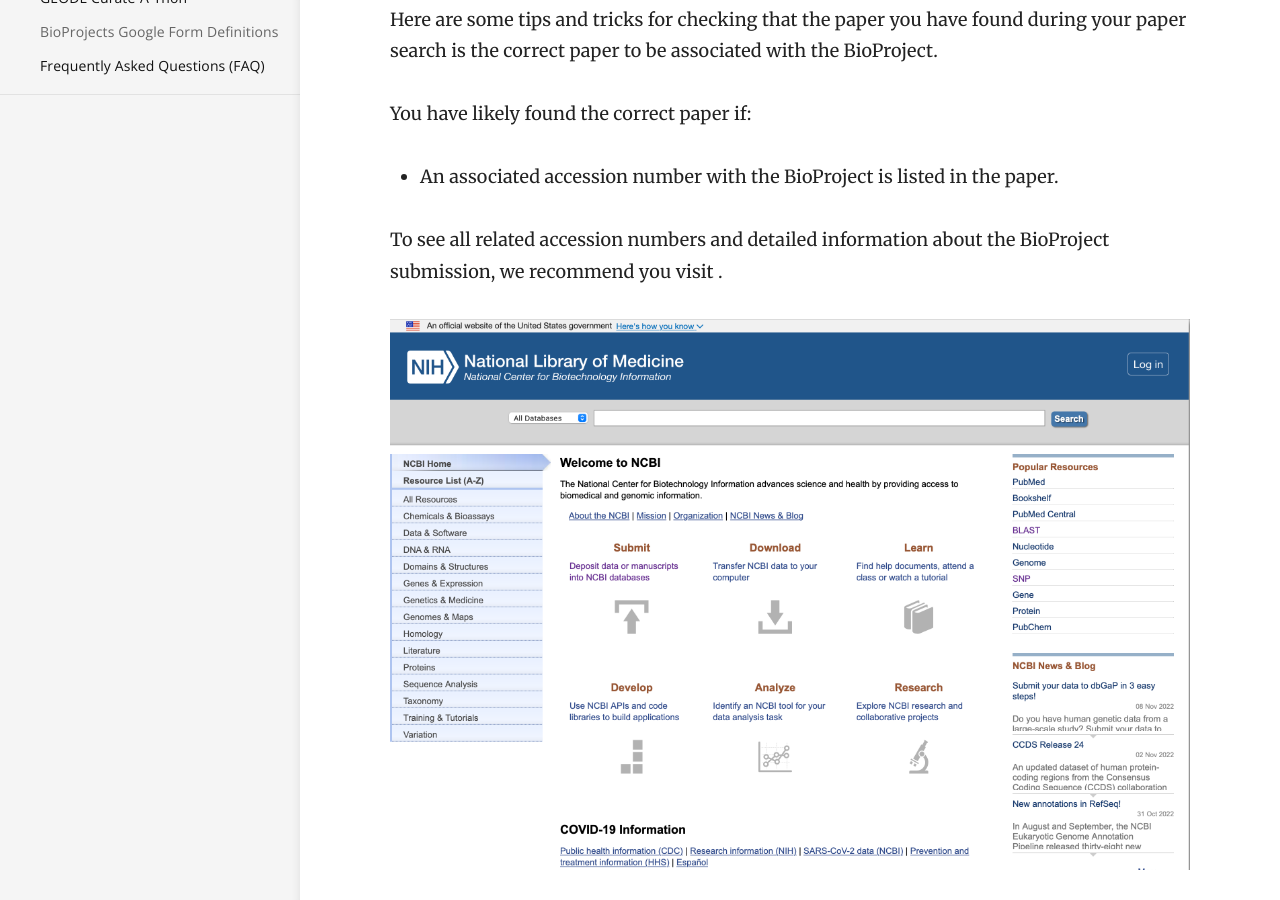
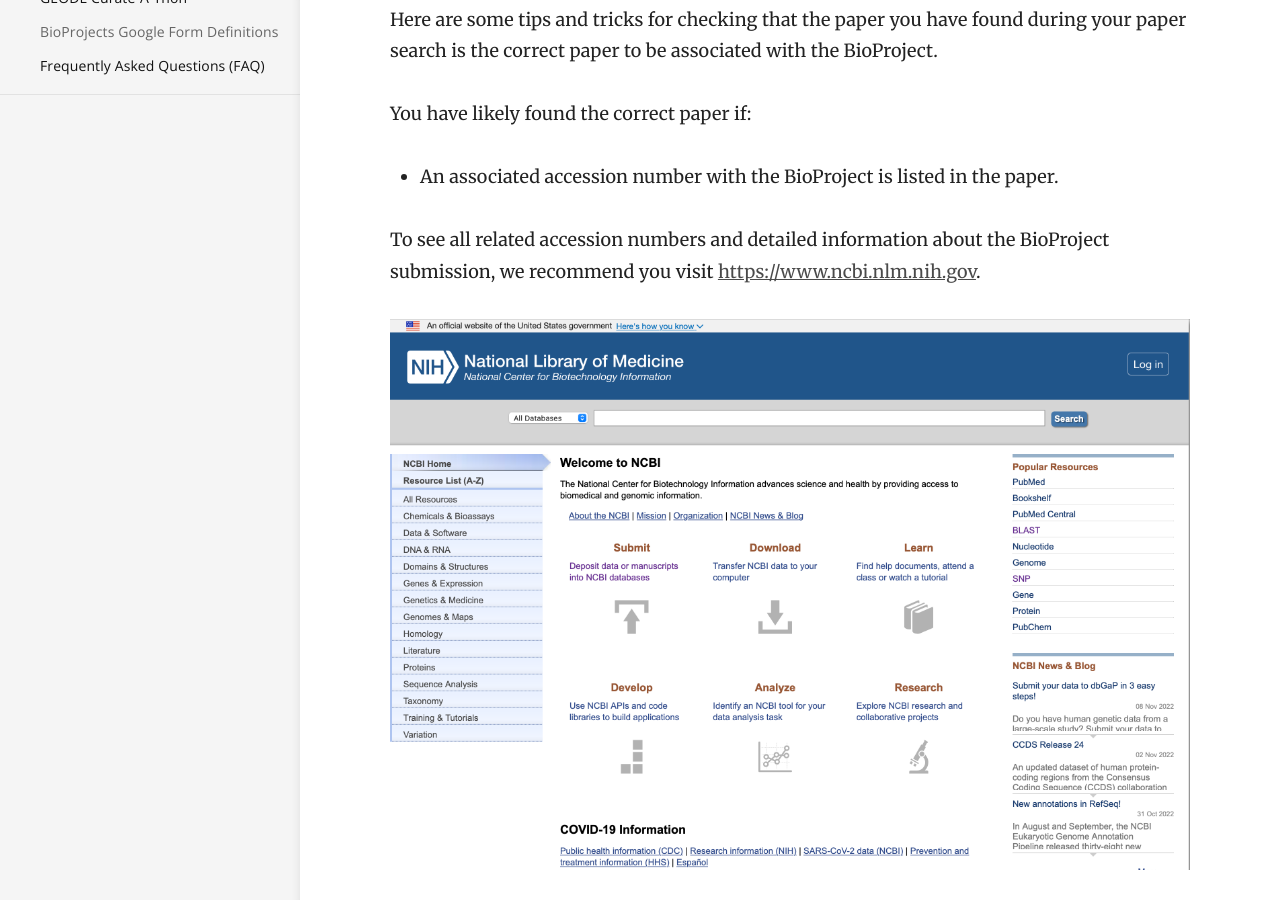
Before and after one commit to bdezray/GEODE-Curate-A-Thon, a Jekyll site: the page built from _docs/Protocol/Frequently Asked Questions (FAQ).md, in a window 1280 px wide and 900 px high, scrolled down 464 px. Built offline with Jekyll 4.4.1, drawn with Linux system fonts in a browser that asks for light colours; part of the change alters nothing that is shown.

Commit message:
update ncbi link

```diff
--- a/_docs/Protocol/Frequently Asked Questions (FAQ).md
+++ b/_docs/Protocol/Frequently Asked Questions (FAQ).md
@@ -14,7 +14,7 @@ You have likely found the correct paper if:
 
 - An associated accession number with the BioProject is listed in the paper.
 
-To see all related accession numbers and detailed information about the BioProject submission, we recommend you visit [](https://www.ncbi.nlm.nih.gov).
+To see all related accession numbers and detailed information about the BioProject submission, we recommend you visit [https://www.ncbi.nlm.nih.gov](https://www.ncbi.nlm.nih.gov).
 
 ![](https://bdezray.github.io/Geode-Curate-A-Thon/images/NCBIHomepage.png)
 
```
